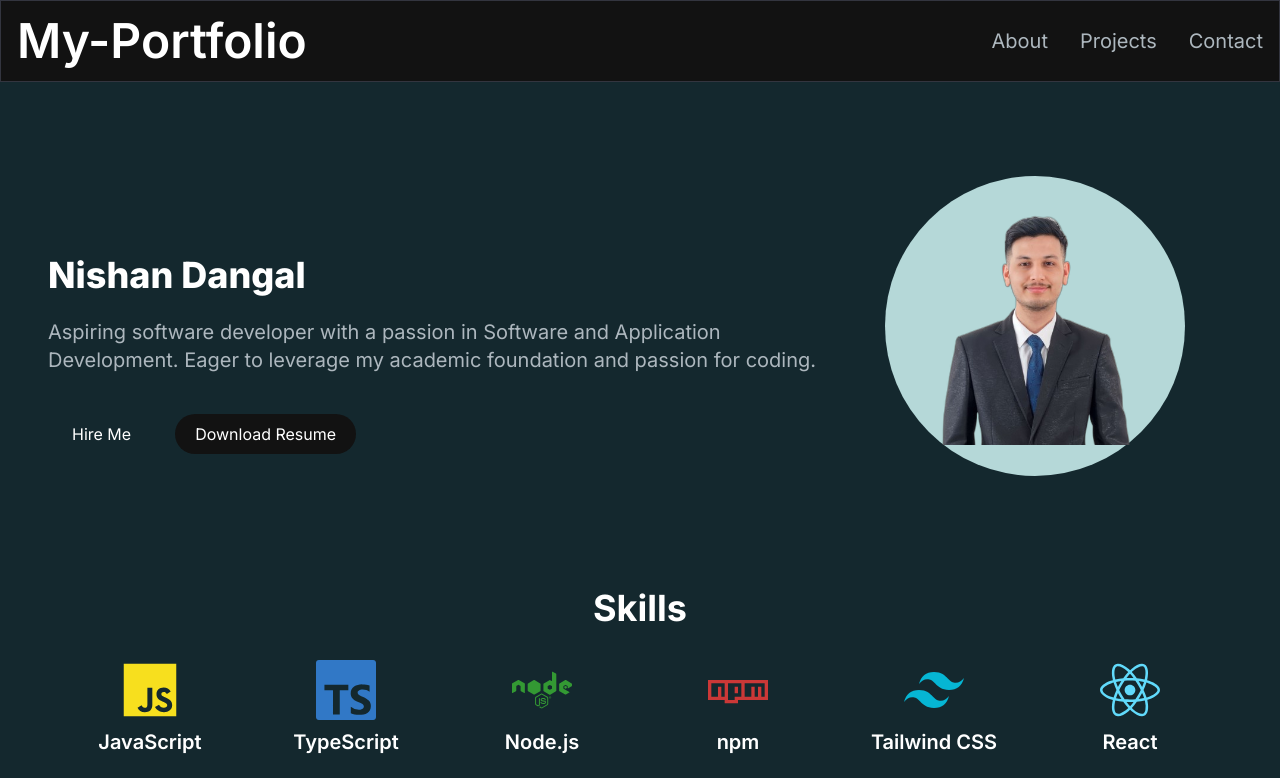
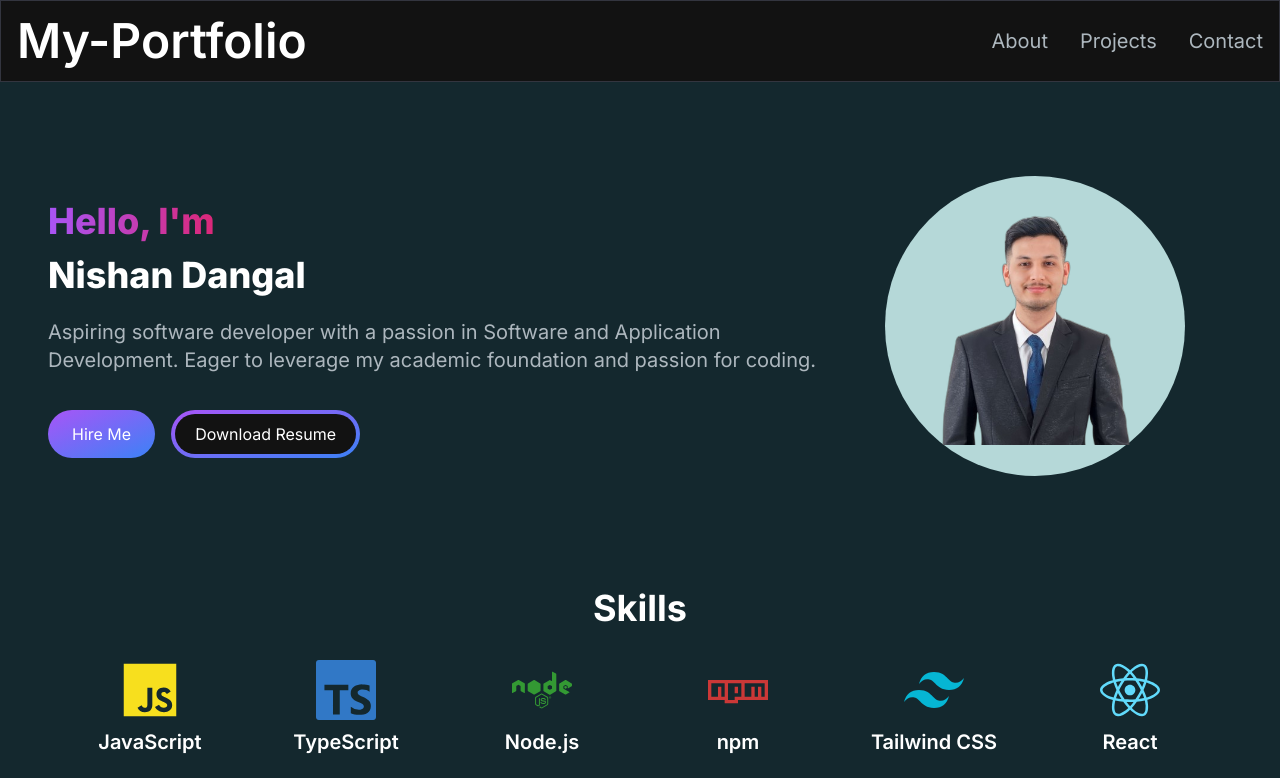
Before and after one commit to nishan-dangal/N_portfolio, a Next.js app: page / in a window 1280 px wide. Shown: the top 778 px of the page. Built offline with nearby package versions, Linux system fonts and the light colour scheme.

Commit message:
Changes made in the button like styling such as hover colour, button colour and bg color

```diff
--- a/app/components/HeroSection.jsx
+++ b/app/components/HeroSection.jsx
@@ -16,7 +16,7 @@
           className="col-span-8 place-self-center text-center sm:text-left justify-self-start"
         >
           <div className="text-white mb-4 text-1xl sm:text-1xl lg:text-4xl lg:leading-normal font-extrabold">
-            <span className="text-transparent bg-clip-text bg-gradient-to-r from-primary-400 to-blue-500">
+            <span className="text-transparent bg-clip-text bg-gradient-to-r from-purple-500 to-pink-600">
               Hello, I&apos;m{" "}
             </span>
             <br></br>
@@ -39,14 +39,14 @@
           <div>
             <Link
               href="/#contact"
-              className="px-6 inline-block py-3 w-full sm:w-fit rounded-full mr-4 bg-gradient-to-br from-primary-500 to-blue-500 hover:bg-slate-200 text-white"
+              className="px-6 inline-block py-3 w-full sm:w-fit rounded-full mr-4 bg-gradient-to-br from-purple-500 to-blue-500 hover:bg-slate-800 text-white"
             >
               Hire Me
             </Link>
             <a href="/resume.pdf" target="_blank" rel="nopener noreferrer"
-            className="px-1 inline-block py-1 w-full sm:w-fit rounded-full bg-gradient-to-br from-primary-500 to-secondary-500 hover:bg-slate-800 text-white mt-3"
+            className="px-1 inline-block py-1 w-full sm:w-fit rounded-full bg-gradient-to-br from-purple-500 to-blue-500 hover:bg-blue-200 text-white mt-3"
             >
-              <span className="block bg-[#121212] hover:bg-slate-800 rounded-full px-5 py-2">
+              <span className="block bg-[#121212] hover:bg-white-400 rounded-full px-5 py-2">
                 Download Resume
                </span>
             </a>
```
